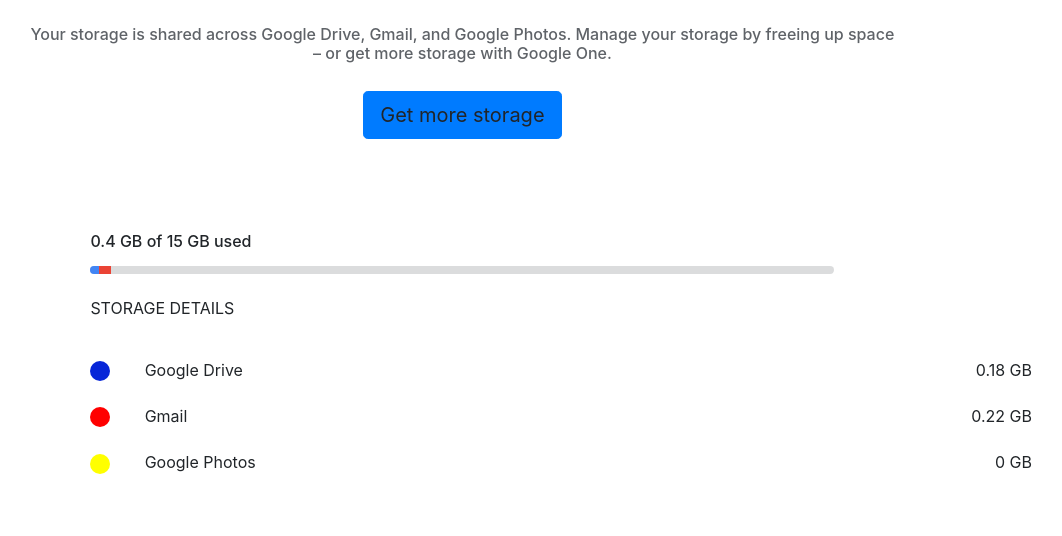
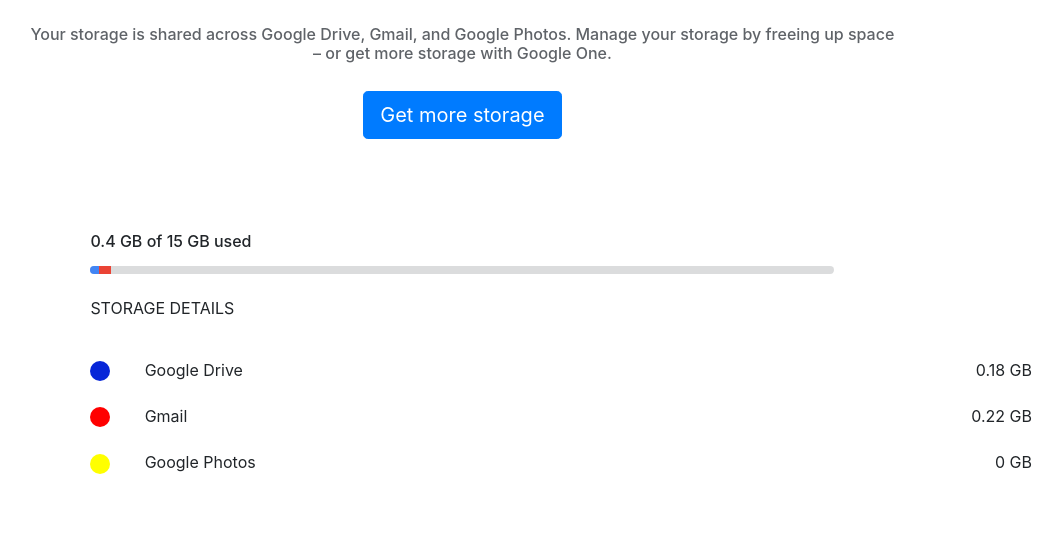
Before and after one commit to yunusmutmainah20/Storage-Page, a plain HTML site: page storage.html in a window 1280 px wide. Shown: the part 264-800 px from the top of the page, without its empty margins (184-1246 px from the left). Drawn offline with nearby package versions, Linux system fonts and the light colour scheme.

Commit message:
Update storage.css

```diff
--- a/css/storage.css
+++ b/css/storage.css
@@ -12,6 +12,9 @@
     max-width: 100%;
     width: 56px;
     padding-bottom: 1%;
+}
+#storage a {
+    color:white;
 }
 
 
```
